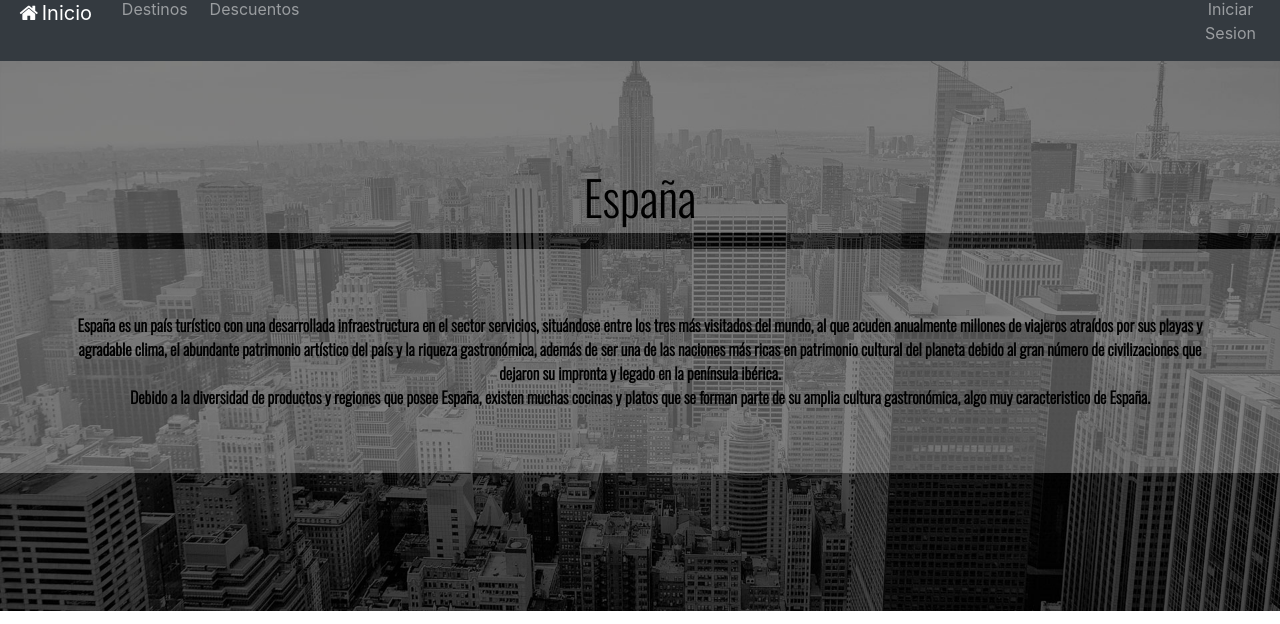
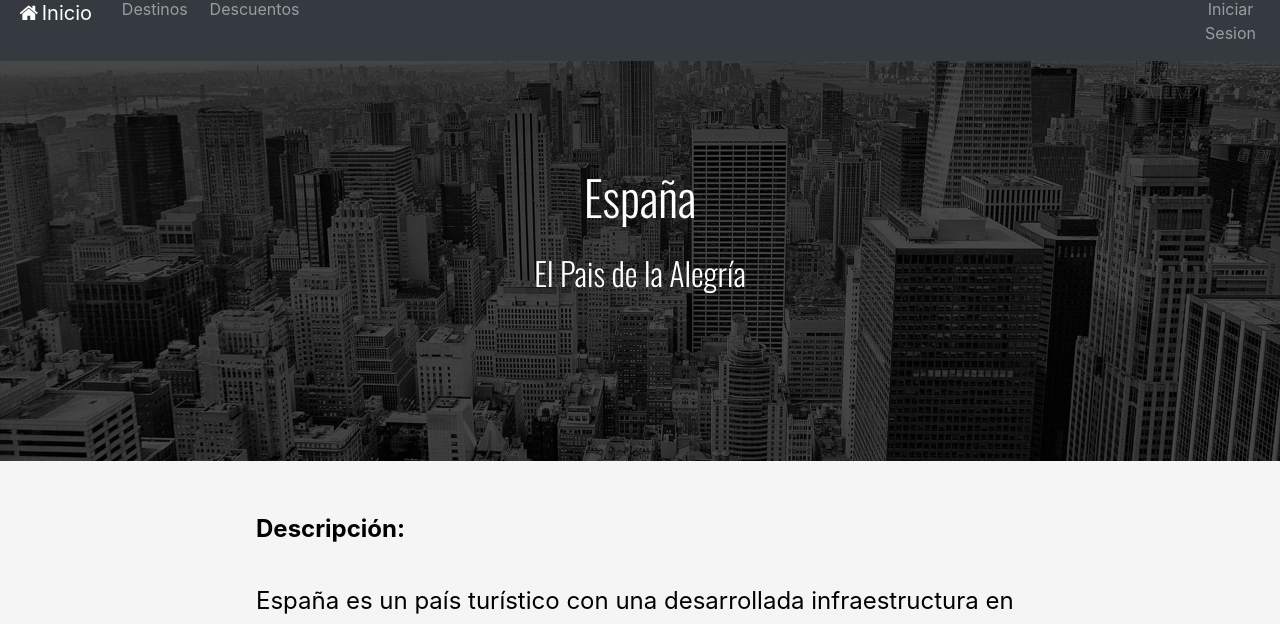
Before and after one commit to agus-aldunate/Proyecto1, a PHP site: the page made by about/España.html in a window 1280 px wide. Shown: the part 136-760 px from the top of the page. Run offline with PHP 8.4, Linux system fonts and the light colour scheme; data that the repository does not hold is empty; some libraries are stand-ins or nearby versions.

Commit message:
cambio de diseño paises

```diff
--- a/Index.html
+++ b/Index.html
@@ -138,7 +138,7 @@
     </div>
     </div>
   </div>
-    <div data-aos="fade-up">
+    <div data-aos="fade-left">
     <div class="slideshow-container row-full1">
 
       <div class="mySlides">
--- a/about/Descuentos.html
+++ b/about/Descuentos.html
@@ -4,12 +4,8 @@
   <meta charset="utf-8">
   <meta name="viewport" content="width=device-width, initial-scale=1">
   <link rel="stylesheet" href="https://maxcdn.bootstrapcdn.com/bootstrap/4.4.1/css/bootstrap.min.css">
-  <script src="https://maxcdn.bootstrapcdn.com/bootstrap/4.4.1/js/bootstrap.min.js"></script>
   <link rel="stylesheet" href="../css/diseño.css" type="text/css">
   <link href="https://fonts.googleapis.com/css2?family=Oswald:wght@300&display=swap" rel="stylesheet">
-  <link rel="stylesheet" href="../css/diseño.css">
-  <link href="https://fonts.googleapis.com/css2?family=Oswald:wght@300&display=swap" rel="stylesheet">
-  <link rel="stylesheet" href="https://unpkg.com/aos@next/dist/aos.css" />
   <link href="../css/bootstrap.min.css" rel="stylesheet" media="screen">
   <link rel="stylesheet" href="https://cdnjs.cloudflare.com/ajax/libs/animate.css/4.0.0/animate.min.css"/>
   <link rel="stylesheet" href="https://cdnjs.cloudflare.com/ajax/libs/font-awesome/4.7.0/css/font-awesome.min.css">
--- a/about/España.html
+++ b/about/España.html
@@ -13,18 +13,23 @@
     <script src="https://maxcdn.bootstrapcdn.com/bootstrap/4.4.1/js/bootstrap.min.js"></script>
     <script src="../js/function.js"></script>
     <title>España</title>
-    <style> .parallax {background-image: url("../imagenes/vistavion.jpg");}</style>
+    <style> .parallaxpais {background-image: url("../imagenes/vistavion.jpg");}</style>
 </head>
 <body onload="hfabout()">
     <div id="header"></div>
     <div id="navbar"></div>
-    <div class="parallax">
-      <p class="textoparallax2"> España </p>
-      <p class="subtextoparallax2"> <b>
-        España es un país turístico con una desarrollada infraestructura en el sector servicios, situándose entre los  <b>tres más visitados del mundo</b>, al que acuden anualmente millones de viajeros atraídos por sus <b>playas y agradable clima</b>, el abundante <b>patrimonio artístico del país y la riqueza gastronómica</b>, además de ser una de las naciones más ricas en patrimonio cultural del planeta debido al gran número de civilizaciones que dejaron su impronta y legado en la península ibérica.
-      <br> Debido a la diversidad de productos y regiones que posee España, existen muchas cocinas y platos que se forman parte de su amplia <b>cultura gastronómica</b>, algo muy caracteristico de España.
-    </b> </p>
+    <div class="parallaxpais">
+      <p class="textoparallax"> España </p>
+      <p class="subtextoparallax">El Pais de la Alegría</p>
     </div>
+    <div>
+
+    <p class="subtextoparallax2">
+      <b>Descripción:</b><br><br>
+      España es un país turístico con una desarrollada infraestructura en el sector servicios, situándose entre los  <b>tres más visitados del mundo</b>, al que acuden anualmente millones de viajeros atraídos por sus <b>playas y agradable clima</b>, el abundante <b>patrimonio artístico del país y la riqueza gastronómica</b>, además de ser una de las naciones más ricas en patrimonio cultural del planeta debido al gran número de civilizaciones que dejaron su impronta y legado en la península ibérica.
+    <br> Debido a la diversidad de productos y regiones que posee España, existen muchas cocinas y platos que se forman parte de su amplia <b>cultura gastronómica</b>, algo muy caracteristico de España.
+  </p>
+  </div>
     <br>
   <h2 id="h201">Lugares mas visitados</h2>
     <div class="row">
--- a/css/diseño.css
+++ b/css/diseño.css
@@ -19,6 +19,18 @@ body {
 
   background-image: url("../imagenes/parallax.jpg");
   height: 550px;
+  background-attachment: fixed;
+  background-position: center;
+  background-repeat: no-repeat;
+  background-size: cover;
+
+
+}
+
+.parallaxpais {
+
+  background-image: url("../imagenes/parallax.jpg");
+  height: 400px;
   background-attachment: fixed;
   background-position: center;
   background-repeat: no-repeat;
@@ -49,7 +61,7 @@ body {
 .textoparallax2{
   text-align: center;
   font-size: 300%;
-  color: black;
+  color: white;
   padding-top: 100px;
   font-family: 'Oswald', sans-serif;
   background-color: rgb(255, 255, 255, 0.3);
@@ -64,12 +76,13 @@ body {
 }
 
 .subtextoparallax2{
-  text-align: center;
-  font-size: 100%;
+  text-align: left;
+  font-size: 150%;
   color: black;
-  font-family: 'Oswald', sans-serif;
-  padding: 5%;
-  background-color: rgb(255, 255, 255, 0.3);
+  padding: 50px;
+  padding-left: 20%;
+  padding-right: 20%;
+  background-color: whitesmoke;
 }
 
 .icon1{
--- a/js/function.js
+++ b/js/function.js
@@ -249,26 +249,6 @@ function myFunction() {
   }
 }
 
-$(document).ready(function() {
-
-  $("#owl-demo").owlCarousel({
-
-      navigation : true, // Show next and prev buttons
-      slideSpeed : 300,
-      paginationSpeed : 400,
-      singleItem:true
-
-      // "singleItem:true" is a shortcut for:
-      // items : 1,
-      // itemsDesktop : false,
-      // itemsDesktopSmall : false,
-      // itemsTablet: false,
-      // itemsMobile : false
-
-  });
-
-});
-
 var slideIndex = 1;
 showSlides(slideIndex);
 
```
Also changed, not shown: imagenes/vistavion.jpg, imagenes/vistavionoscuro.jpg (added).
